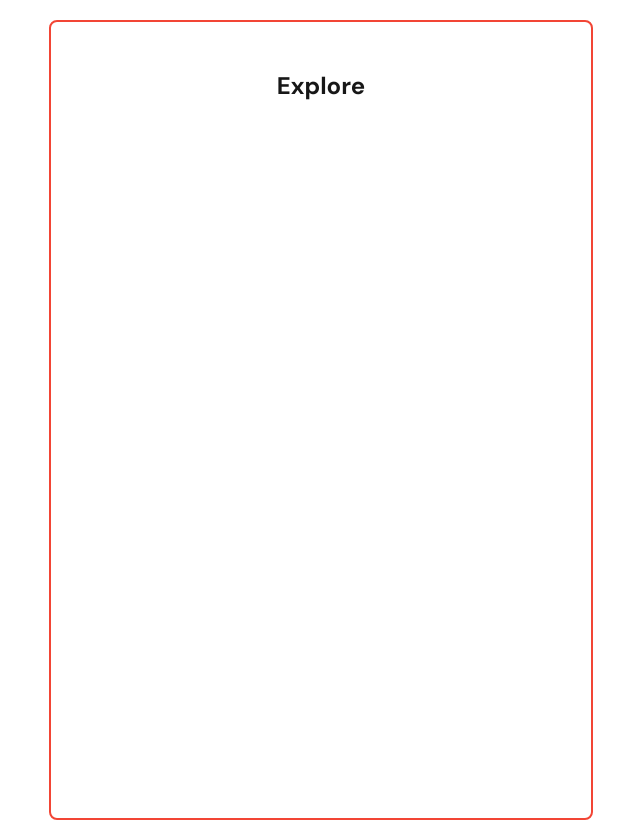
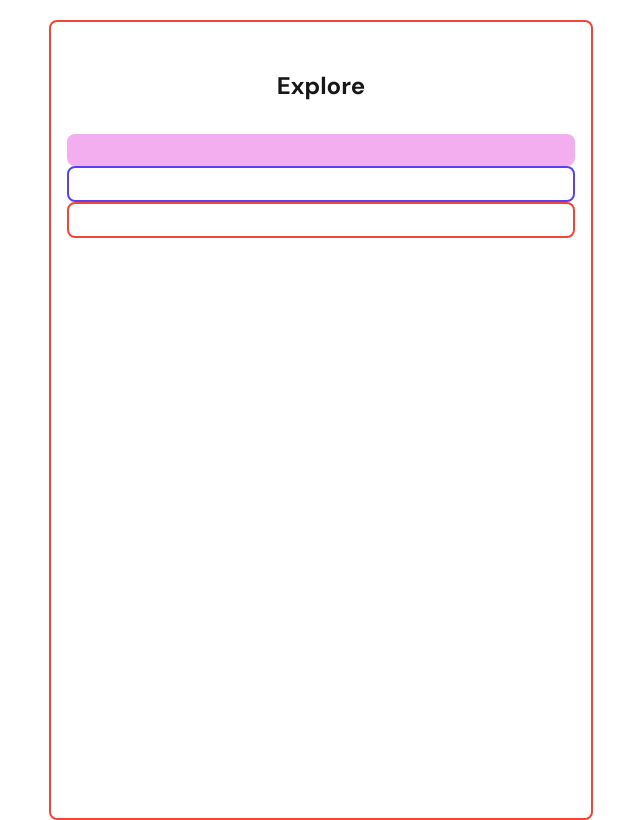
Before and after one commit to zofienora/cyclecoach, a Next.js app in the folder my-app/: page / in a window 1280 px wide. Shown: the part 1580-2400 px from the top of the page, without its empty margins (319-959 px from the left). Built offline with nearby package versions, Linux system fonts and the light colour scheme.

Commit message:
changes border colors and added them in global css

```diff
--- a/my-app/app/components/Suggestions.tsx
+++ b/my-app/app/components/Suggestions.tsx
@@ -9,9 +9,12 @@ export default function Suggestions() {
       Explore
     </h2>
     <div className="">
-        <div className=""></div>
-        <div className=""></div>
-        <div className=""></div>
+        <div className="bg-primary rounded-lg p-4">
+
+
+        </div>
+        <div className="border-2 border-secondary rounded-lg p-4"></div>
+        <div className="border-2 border-alert rounded-lg p-4"></div>
     </div>
 
    </section>
--- a/my-app/app/globals.css
+++ b/my-app/app/globals.css
@@ -71,3 +71,7 @@ body {
   /* border colors */
   .border-alert { border-color: var(--color-alert); }
 }
+.border-primary { border-color: var(--color-primary); }
+.border-secondary { border-color: var(--color-secondary); }
+.border-accent { border-color: var(--color-accent); }
+.border-surface { border-color: var(--color-surface); }
```
